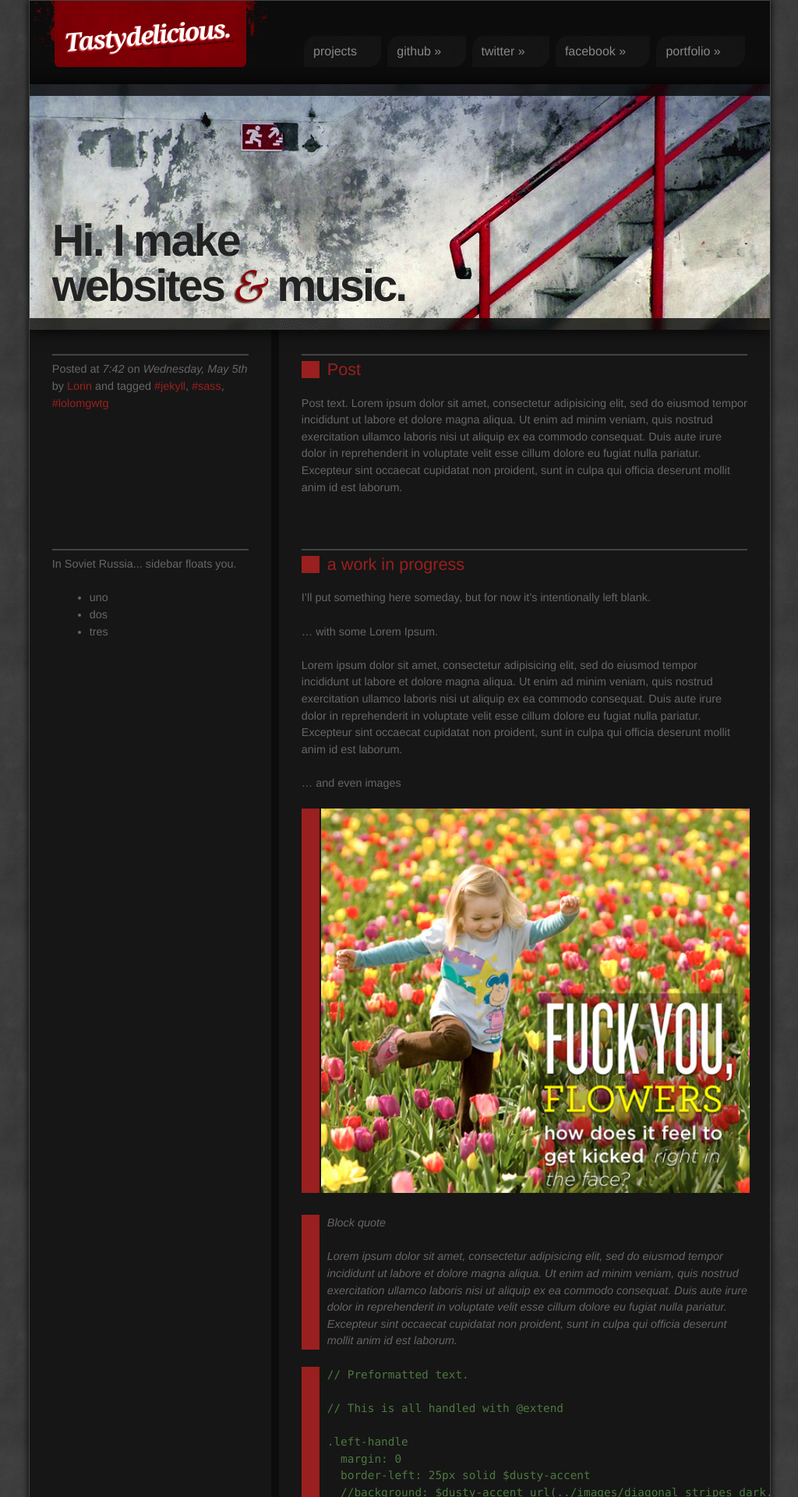
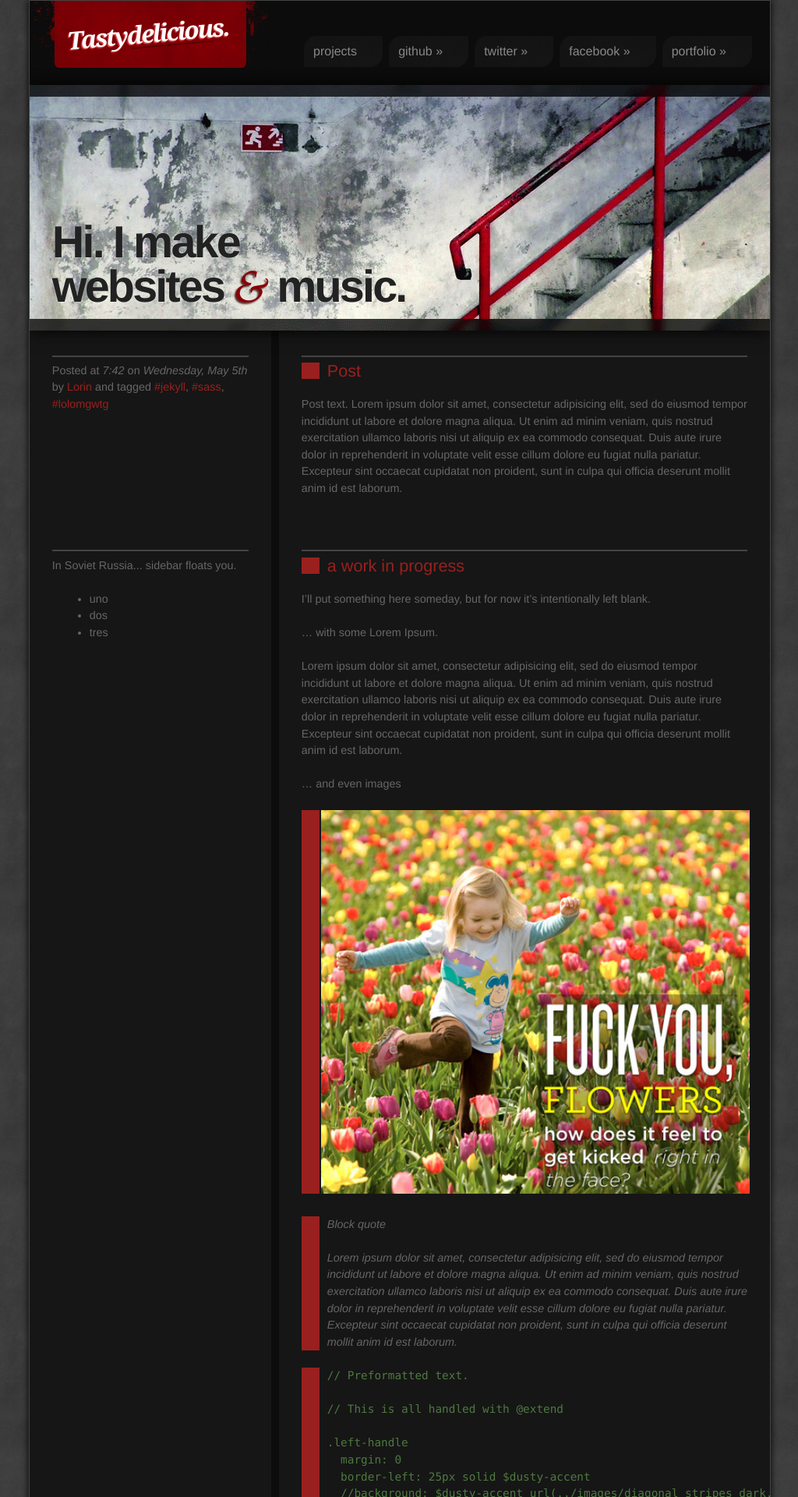
Before and after one commit to ltackett/tastydeliciousness, a Jekyll site: the page built from index.markdown, in a window 1280 px wide. Shown: the top 1920 px of the page at 78% size, without its empty margins (127-1151 px from the left). Built offline with Jekyll 4.4.1, drawn with Linux system fonts in a browser that asks for light colours; Markdown is read by kramdown in place of the engine named in the settings; comment, search, counter and statistics services are not loaded.

Commit message:
floats have now been completely removed. There are only two float values in the entire outputted stylesheet now, and they are related to Blueprint Typography.

```diff
--- a/stylesheets/screen.css
+++ b/stylesheets/screen.css
@@ -232,9 +232,9 @@
     text-decoration: underline; }
 
 /* line 38, ../sass/screen.sass */
-.block-base, .primary-column .block,
-.secondary-column .block, #content .primary > .block,
-#content .secondary > .block {
+.block-base, .columns .primary > .block,
+.columns .secondary > .block, .primary-column .block,
+.secondary-column .block {
   margin: 2em;
   border-top: 2px solid #444444; }
 
@@ -398,77 +398,99 @@
   -ms-border-bottom-right-radius: 0.4em;
   -khtml-border-bottom-right-radius: 0.4em;
   border-bottom-right-radius: 0.4em;
-  padding-top: 1em;
   margin: 0 2em;
-  background: url(../images/fabric.png) #880006; }
+  background: url(../images/fabric.png) #880006;
+  height: 5.4em; }
   /* line 135, ../sass/screen.sass */
   #logo #inner-logo {
     -moz-transform-origin: 20% 50%;
     -webkit-transform-origin: 20% 50%;
     -o-transform-origin: 20% 50%;
     transform-origin: 20% 50%;
-    -moz-transform: scale(0.5) rotate(-5deg);
-    -webkit-transform: scale(0.5) rotate(-5deg);
-    -o-transform: scale(0.5) rotate(-5deg);
-    transform: scale(0.5) rotate(-5deg);
-    width: 28em; }
-    /* line 139, ../sass/screen.sass */
-    .csstransforms #logo #inner-logo {
-      margin-left: -2em; }
-  /* line 143, ../sass/screen.sass */
+    -moz-transform: scale(1) rotate(-5deg);
+    -webkit-transform: scale(1) rotate(-5deg);
+    -o-transform: scale(1) rotate(-5deg);
+    transform: scale(1) rotate(-5deg);
+    width: 13.5em;
+    margin: 0 auto;
+    padding-top: 2em; }
+  /* line 142, ../sass/screen.sass */
   #logo h1 {
     text-shadow: -0.04em 0.04em 0.04em rgba(255, 100, 100, 0.8);
     letter-spacing: -0.07em;
     margin-bottom: 0;
     font-family: georgia, times, "times new roman", serif;
-    font-size: 4em;
+    font-size: 1.95em;
     font-weight: bold;
     font-style: italic; }
-    /* line 152, ../sass/screen.sass */
+    /* line 151, ../sass/screen.sass */
     #logo h1 a {
       color: white;
       text-decoration: none; }
-  /* line 156, ../sass/screen.sass */
+  /* line 155, ../sass/screen.sass */
   #logo p {
     color: black;
-    margin-left: 34em;
-    font-size: 5px;
+    margin-left: 41em;
+    font-size: 2px;
     font-style: italic;
     font-weight: bold; }
-    /* line 165, ../sass/screen.sass */
+    /* line 164, ../sass/screen.sass */
     #logo p:after {
       content: " Foo Bar Baz. Foo Bar Baz. Foo Bar Baz. Foo Bar Baz. Foo Bar Baz. Foo Bar Baz. Foo B-- o hai. =)"; }
 
-/* line 171, ../sass/screen.sass */
-.primary-column {
-  display: inline;
-  float: left;
-  margin-right: 0;
-  width: 630px;
-  display: inline;
-  float: right; }
-  /* line 138, ../../../../../Library/Ruby/Gems/1.8/gems/compass-0.10.0.rc5/frameworks/blueprint/stylesheets/blueprint/_grid.scss */
-  * html .primary-column {
-    overflow-x: hidden; }
+/* line 170, ../sass/screen.sass */
+.two-col, #header, .columns {
+  display: -moz-box;
+  display: -webkit-box;
+  display: box; }
+  /* line 173, ../sass/screen.sass */
+  .two-col .primary, #header .primary, .columns .primary,
+  .two-col .primary-column,
+  #header .primary-column,
+  .columns .primary-column {
+    width: 630px; }
+  /* line 177, ../sass/screen.sass */
+  .two-col .secondary, #header .secondary, .columns .secondary,
+  .two-col .secondary-column,
+  #header .secondary-column,
+  .columns .secondary-column {
+    width: 310px;
+    margin-right: 10px; }
 
-/* line 175, ../sass/screen.sass */
-.secondary-column {
-  display: inline;
-  float: left;
-  margin-right: 10px;
-  width: 310px; }
-  /* line 138, ../../../../../Library/Ruby/Gems/1.8/gems/compass-0.10.0.rc5/frameworks/blueprint/stylesheets/blueprint/_grid.scss */
-  * html .secondary-column {
-    overflow-x: hidden; }
+/* line 186, ../sass/screen.sass */
+#header .primary-column .block {
+  -moz-box-align: end;
+  -webkit-box-align: end;
+  box-align: end;
+  display: -moz-inline-box;
+  display: -webkit-inline-box;
+  display: -o-inline-box;
+  display: -ms-inline-box;
+  display: -khtml-inline-box;
+  display: inline-box; }
+  /* line 189, ../sass/screen.sass */
+  #header .primary-column .block, #header .primary-column .block .link-box {
+    width: 575px; }
 
-/* line 183, ../sass/screen.sass */
+/* line 193, ../sass/screen.sass */
+.columns .primary,
+.columns .secondary {
+  background: #161616;
+  padding-top: 0.2em;
+  padding-bottom: 0.5em; }
+  /* line 198, ../sass/screen.sass */
+  .columns .primary > .block,
+  .columns .secondary > .block {
+    padding-top: 0.5em; }
+
+/* line 207, ../sass/screen.sass */
 #header .primary-column .block, #header
 .secondary-column .block {
   margin-bottom: 0;
   margin-top: 0;
   border: none; }
 
-/* line 194, ../sass/screen.sass */
+/* line 218, ../sass/screen.sass */
 #content #messagy-bit {
   -moz-box-shadow: 0 0 20px black;
   -webkit-box-shadow: 0 0 20px black;
@@ -478,7 +500,7 @@
   background: url(../images/masthead.png) 0 0 no-repeat;
   margin-top: 1.5em;
   min-height: 315px; }
-  /* line 201, ../sass/screen.sass */
+  /* line 225, ../sass/screen.sass */
   #content #messagy-bit h2 {
     text-shadow: 0 0 2px rgba(255, 255, 255, 0.6);
     position: absolute;
@@ -489,34 +511,12 @@
     letter-spacing: -0.05em;
     font-size: 4em;
     font-weight: bold; }
-  /* line 213, ../sass/screen.sass */
+  /* line 237, ../sass/screen.sass */
   #content #messagy-bit span.amp {
     text-shadow: -2px 2px 2px rgba(50, 0, 0, 0.8);
     color: #880006; }
-/* line 218, ../sass/screen.sass */
-#content .columns {
-  display: -moz-box;
-  display: -webkit-box;
-  display: box; }
-/* line 221, ../sass/screen.sass */
-#content .primary {
-  width: 630px; }
-/* line 224, ../sass/screen.sass */
-#content .secondary {
-  width: 310px;
-  margin-right: 10px; }
-/* line 228, ../sass/screen.sass */
-#content .primary,
-#content .secondary {
-  background: #161616;
-  padding-top: 0.2em;
-  padding-bottom: 0.5em; }
-  /* line 233, ../sass/screen.sass */
-  #content .primary > .block,
-  #content .secondary > .block {
-    padding-top: 0.5em; }
 
-/* line 240, ../sass/screen.sass */
+/* line 244, ../sass/screen.sass */
 #footer {
   width: 950px;
   margin: 0 auto;
@@ -529,6 +529,6 @@
   /* line 8, ../../../../../Library/Ruby/Gems/1.8/gems/compass-0.10.0.rc5/frameworks/compass/stylesheets/compass/utilities/general/_hacks.scss */
   #footer {
     display: block; }
-  /* line 246, ../sass/screen.sass */
+  /* line 250, ../sass/screen.sass */
   #footer a {
     color: #c14846; }
```
Also changed, not shown: sass/screen.sass (+38 -34 lines).
